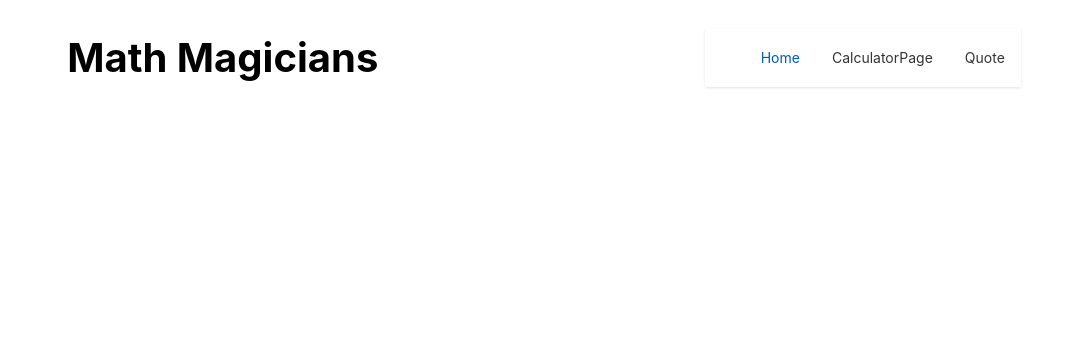
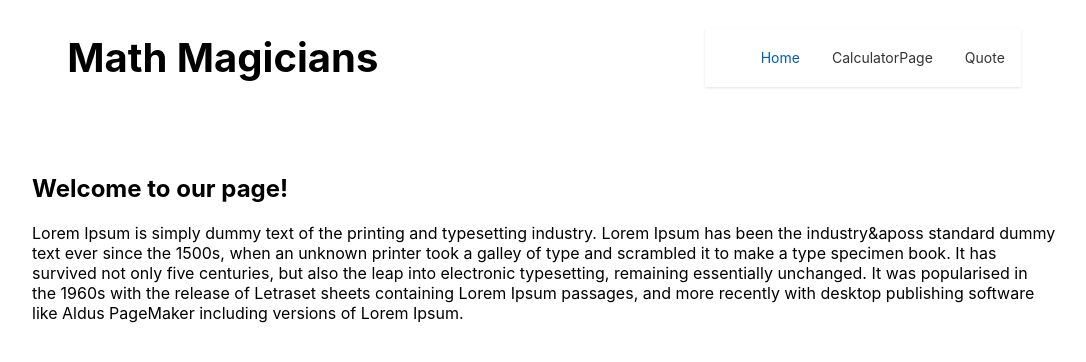
Before and after one commit to Mar12358/math-magicians, a React (Create React App) app: page / in a window 1280 px wide. Shown: the top 362 px of the page, without its empty margins (96-1182 px from the left). Built offline with nearby package versions, Linux system fonts and the light colour scheme.

Commit message:
Add Home route and style

```diff
--- a/src/index.css
+++ b/src/index.css
@@ -108,3 +108,7 @@ h1 {
 .quoteContainer .author {
   font-size: 1rem;
 }
+
+.text-wraper {
+  padding: 3% 10% 0 10%;
+}
--- a/src/routes/Home.jsx
+++ b/src/routes/Home.jsx
@@ -1,9 +1,12 @@
+/* eslint-disable max-len */
 import Navbar from '../components/Navbar';
 
 const Home = () => (
   <div className="wrapper">
-    <div className="todos">
-      <Navbar />
+    <Navbar />
+    <div className="text-wraper">
+      <h2>Welcome to our page!</h2>
+      <p>Lorem Ipsum is simply dummy text of the printing and typesetting industry. Lorem Ipsum has been the industry&aposs standard dummy text ever since the 1500s, when an unknown printer took a galley of type and scrambled it to make a type specimen book. It has survived not only five centuries, but also the leap into electronic typesetting, remaining essentially unchanged. It was popularised in the 1960s with the release of Letraset sheets containing Lorem Ipsum passages, and more recently with desktop publishing software like Aldus PageMaker including versions of Lorem Ipsum.</p>
     </div>
   </div>
 );
```
